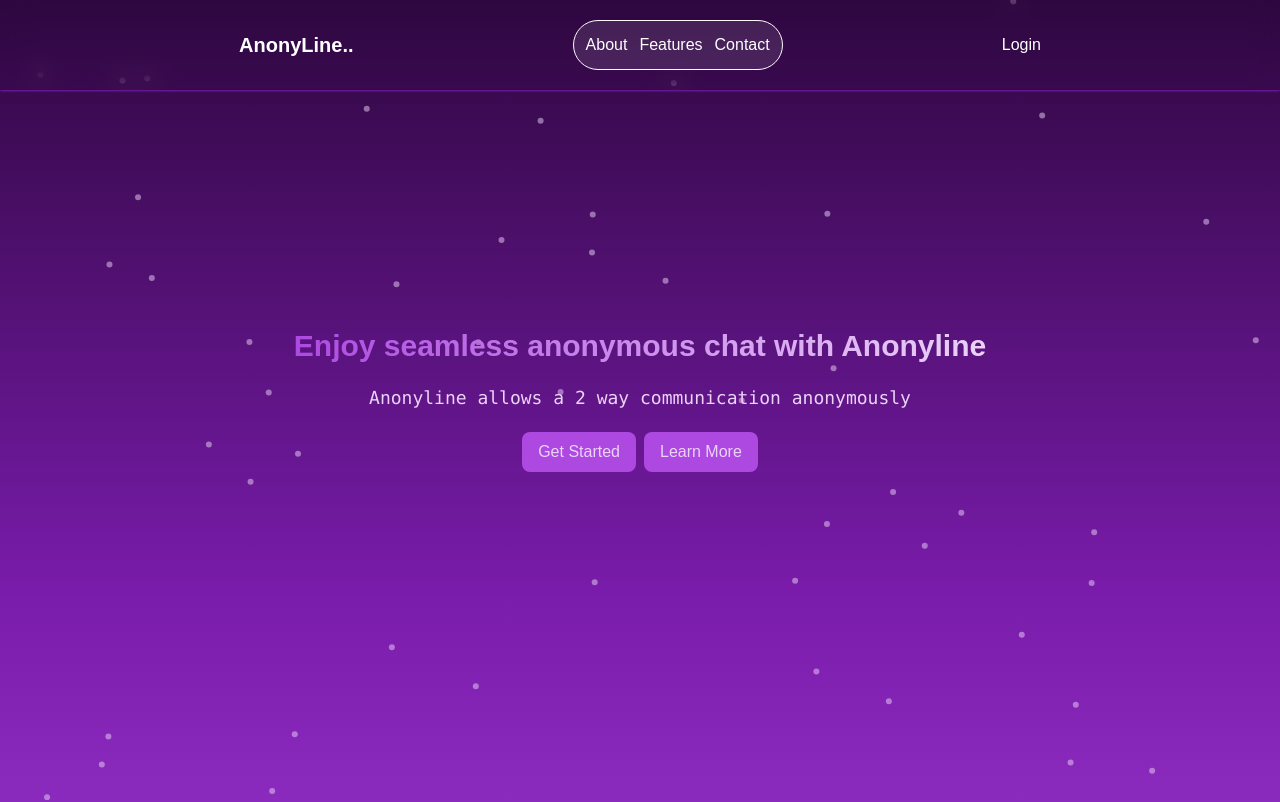
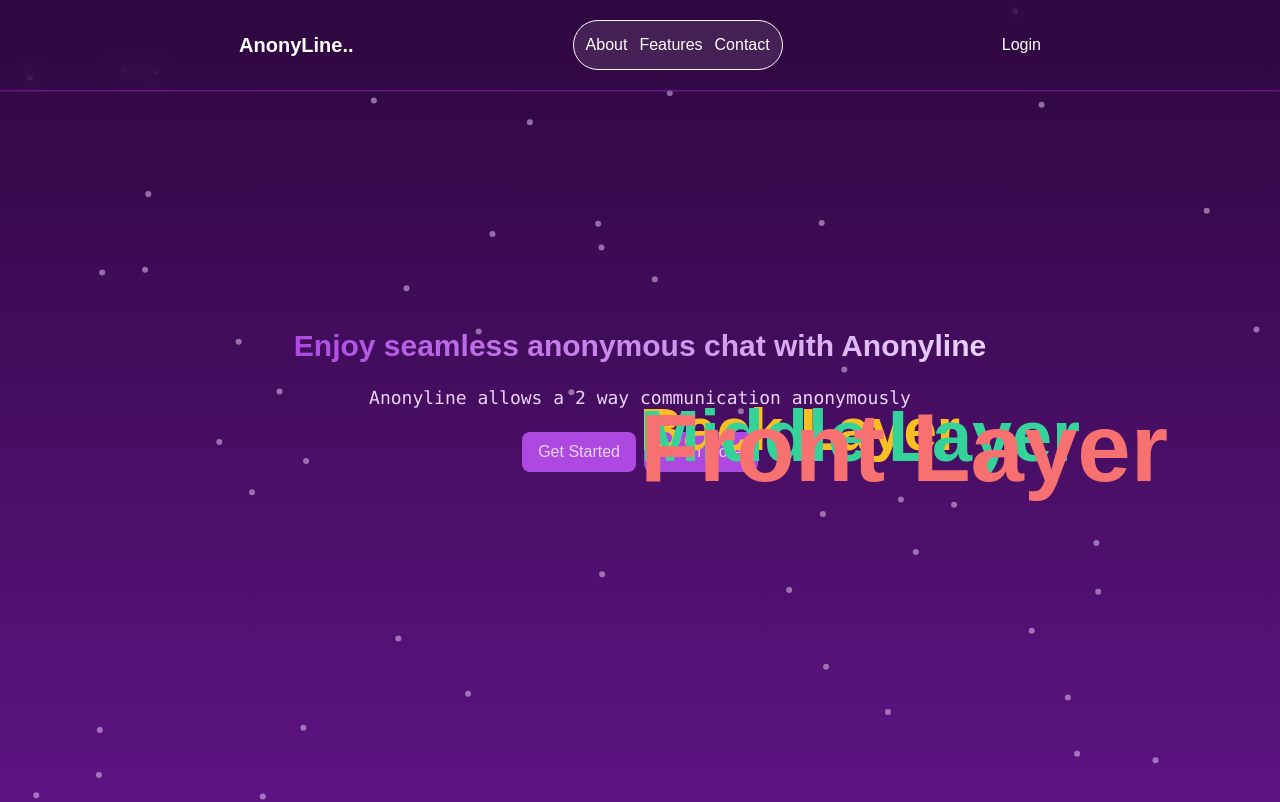
Before and after one commit to MikeyA-yo/anonyline, a Next.js app: page / in a window 1280 px wide. Shown: the top 802 px of the page. Built offline with nearby package versions, Linux system fonts and the light colour scheme.

Commit message:
parallax wan wound me

```diff
--- a/components/about.tsx
+++ b/components/about.tsx
@@ -1,16 +1,18 @@
 import { Roboto } from "next/font/google"
 import Parallax from "./parallax"
+import ParallaxTextEffect from "./paralaxtest"
 
 const rob = Roboto({weight:["500"], style:["normal"], subsets:["latin"]})
 export default function About(){
     return (
         <>
-          <div className="h-[50vh] text-[#EBD3F8] flex flex-col items-center justify-center lg:p-20 p-10">
+          <div className="text-[#EBD3F8] flex flex-col items-center justify-center lg:p-20 p-10">
             <div className="z-10">
               <h3 className={`text-2xl font-bold ${rob.className}`}>What is Anonyline?</h3>
             </div>
             <div className="flex flex-col items-center text-center gap-5 z-10">
-              <Parallax>
+              <ParallaxTextEffect />
+              {/* <Parallax>
                 <p className={`text-lg ${rob.className}`}>
                   Anonyline is a platform that allows you to send messages to anyone anonymously.
                   You can send messages to your friends, family, or even strangers without revealing your identity.
@@ -21,7 +23,7 @@ export default function About(){
                   We believe that everyone should have the freedom to express themselves without fear of judgement or backlash.
                   Anonyline is a safe space for you to share your thoughts, feelings, and opinions without any consequences.
                 </p>
-              </Parallax>
+              </Parallax> */}
             </div>
           </div>
         </>
--- a/components/landing.tsx
+++ b/components/landing.tsx
@@ -6,7 +6,7 @@ export default function Landing() {
   return (
     <>
       <div className="w-full h-full bg-gradient-to-b from-[#2E073F] via-[#7A1CAC] to-[#AD49E1]">
-        <ParticlesContainer />
+      <ParticlesContainer />
         <div className="z-20 w-full h-full">
           <Nav />
           <Hero />
--- /dev/null
+++ b/components/paralaxtest.tsx
@@ -0,0 +1,42 @@
+"use client";
+import { motion, useScroll, useTransform } from "framer-motion";
+import { useRef } from "react";
+
+const ParallaxTextEffect = () => {
+  const { scrollY } = useScroll();
+  const containerRef = useRef(null);
+
+  // Create transformed values for different layers
+  const y1 = useTransform(scrollY, [0, 1000], [0, -400], { clamp: false });
+  const y2 = useTransform(scrollY, [0, 1000], [0, -200], { clamp: false });
+  const y3 = useTransform(scrollY, [0, 1000], [0, -100], { clamp: false });
+
+  return (
+    <div ref={containerRef} className="h-[200vh] bg-neutral-900 overflow-x-hidden">
+      {/* Front Layer (Fastest) */}
+      <motion.div
+        style={{ y: y1 }}
+        className="absolute top-1/2 left-1/2 -translate-x-1/2 -translate-y-1/2 text-6xl md:text-8xl font-bold text-red-400 z-30"
+      >
+        Front Layer
+      </motion.div>
+
+      {/* Middle Layer */}
+      <motion.div
+        style={{ y: y2 }}
+        className="absolute top-1/2 left-1/2 -translate-x-1/2 -translate-y-1/2 text-5xl md:text-7xl font-bold text-emerald-400 z-20"
+      >
+        Middle Layer
+      </motion.div>
+
+      {/* Back Layer (Slowest) */}
+      <motion.div
+        style={{ y: y3 }}
+        className="absolute top-1/2 left-1/2 -translate-x-1/2 -translate-y-1/2 text-4xl md:text-6xl font-bold text-amber-400 z-10"
+      >
+        Back Layer
+      </motion.div>
+    </div>
+  );
+};
+export default ParallaxTextEffect
--- a/components/parallax.tsx
+++ b/components/parallax.tsx
@@ -1,19 +1,12 @@
 "use client";
 import { useState, useEffect } from "react";
 import { AnimateDiv } from "./nav";
-export default function Parallax({children}:{children:React.ReactNode}){
-    const [offset, setOffset] = useState(0);
-
-  useEffect(() => {
-    const handleScroll = () => setOffset(window.scrollY);
-    window.addEventListener("scroll", handleScroll);
-
-    return () => window.removeEventListener("scroll", handleScroll);
-  }, []);
-  console.log(offset)
+import { useScroll, useTransform } from "motion/react";
+export default function Parallax({children,}:{children:React.ReactNode}){
     return (
-        <>
-          {children}
-        </>
+       <AnimateDiv className="h-screen sticky flex items-center justify-center"
+       >
+        {children}
+       </AnimateDiv>
     )
 }
```
